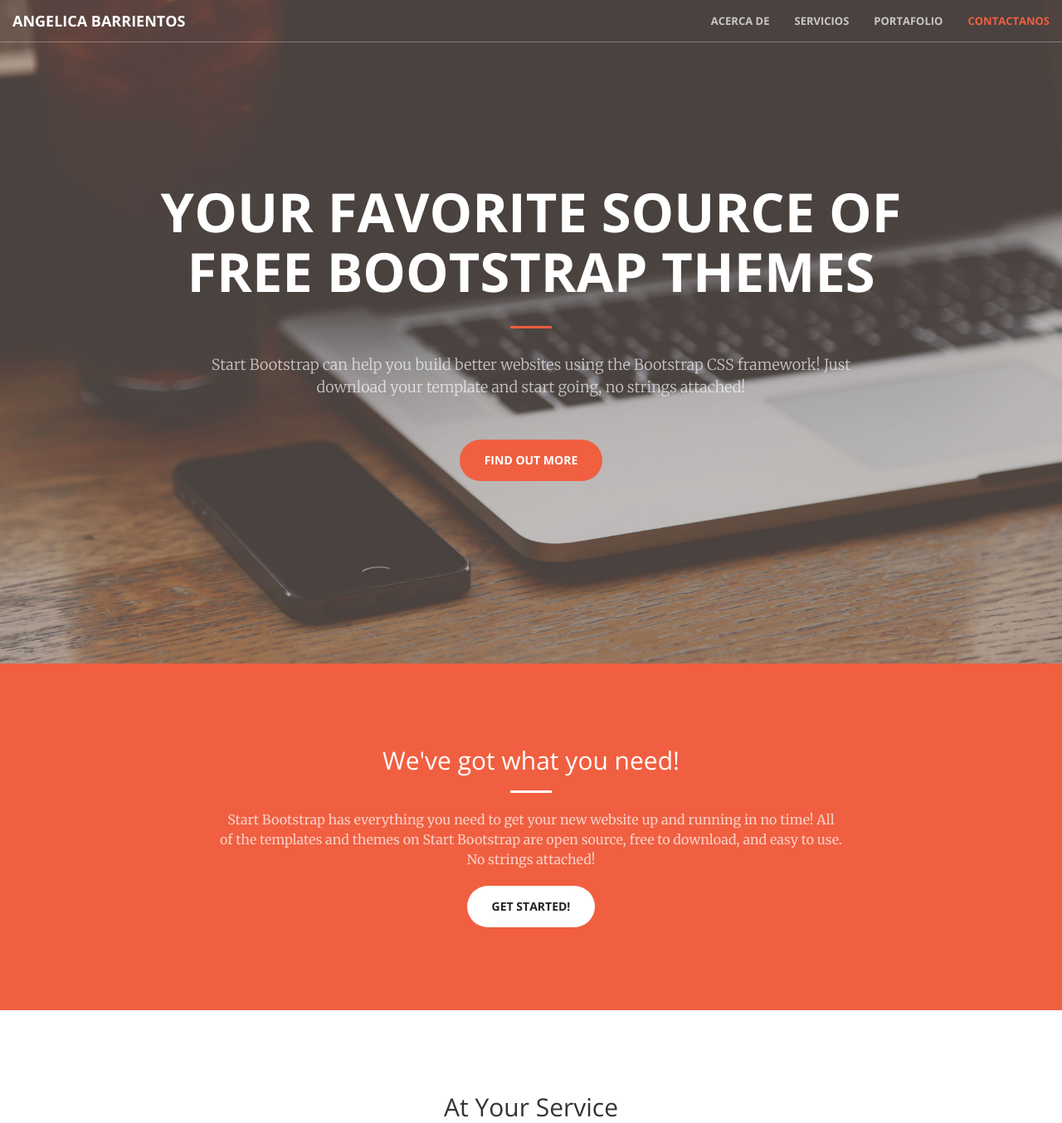
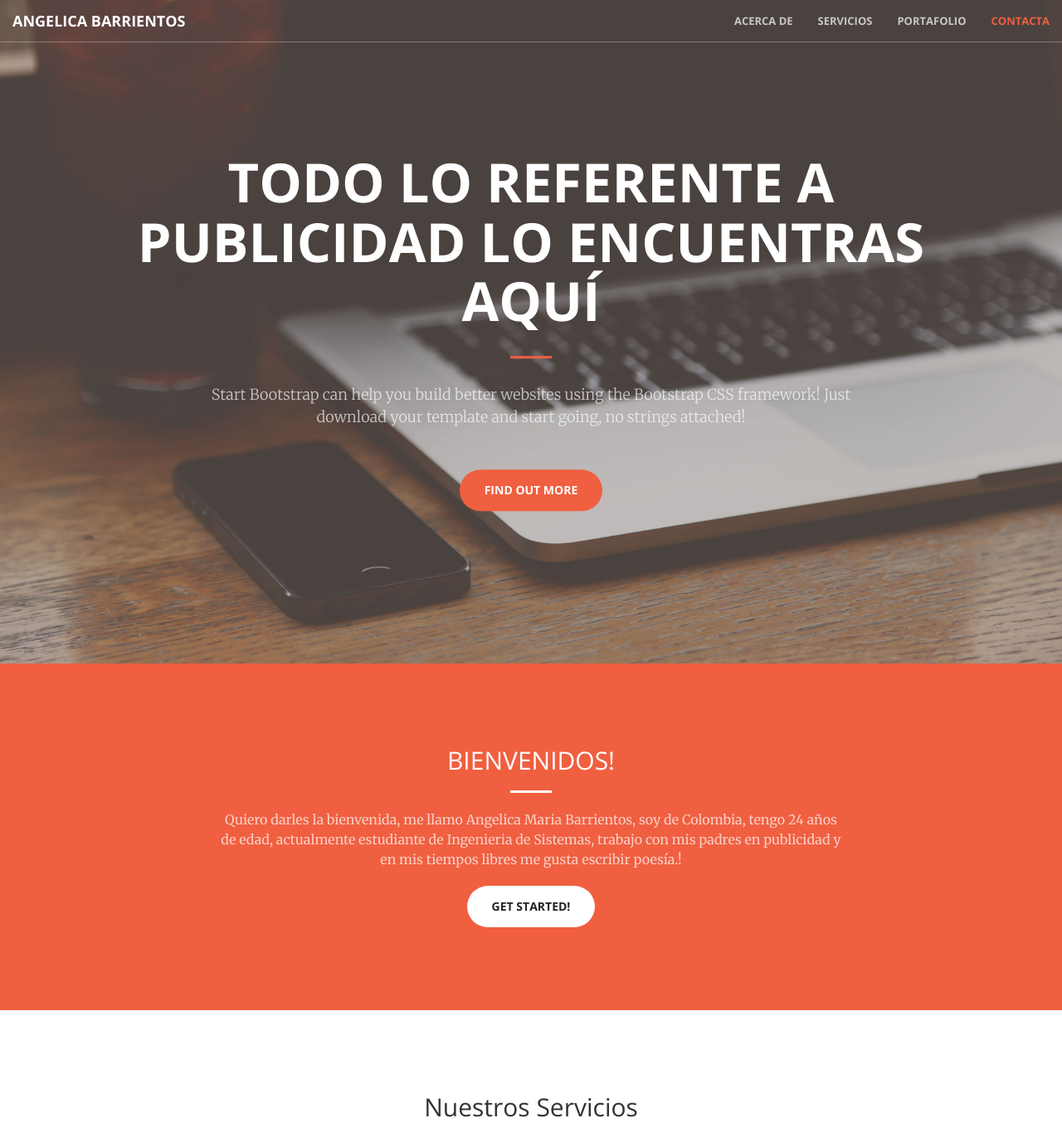
Before and after one commit to Angelita5/angelicabarrientos, a plain HTML site: page index.html in a window 1280 px wide. Shown: the top 1354 px of the page at 83% size. Drawn offline with nearby package versions, Linux system fonts and the light colour scheme.

Commit message:
Update index.html

```diff
--- a/index.html
+++ b/index.html
@@ -62,7 +62,7 @@
                         <a class="page-scroll" href="#portfolio">Portafolio</a>
                     </li>
                     <li>
-                        <a class="page-scroll" href="#contact">Contactanos</a>
+                        <a class="page-scroll" href="#contact">Contacta</a>
                     </li>
                 </ul>
             </div>
@@ -74,7 +74,7 @@
     <header>
         <div class="header-content">
             <div class="header-content-inner">
-                <h1>Your Favorite Source of Free Bootstrap Themes</h1>
+                <h1>Todo lo referente a Publicidad lo encuentras aquí</h1>
                 <hr>
                 <p>Start Bootstrap can help you build better websites using the Bootstrap CSS framework! Just download your template and start going, no strings attached!</p>
                 <a href="#about" class="btn btn-primary btn-xl page-scroll">Find Out More</a>
@@ -86,9 +86,9 @@
         <div class="container">
             <div class="row">
                 <div class="col-lg-8 col-lg-offset-2 text-center">
-                    <h2 class="section-heading">We've got what you need!</h2>
+                    <h2 class="section-heading">BIENVENIDOS!</h2>
                     <hr class="light">
-                    <p class="text-faded">Start Bootstrap has everything you need to get your new website up and running in no time! All of the templates and themes on Start Bootstrap are open source, free to download, and easy to use. No strings attached!</p>
+                    <p class="text-faded">Quiero darles la bienvenida, me llamo Angelica Maria Barrientos, soy de Colombia, tengo 24 años de edad, actualmente estudiante de Ingenieria de Sistemas, trabajo con mis padres en publicidad y en mis tiempos libres me gusta escribir poesía.!</p>
                     <a href="#" class="btn btn-default btn-xl">Get Started!</a>
                 </div>
             </div>
@@ -99,7 +99,7 @@
         <div class="container">
             <div class="row">
                 <div class="col-lg-12 text-center">
-                    <h2 class="section-heading">At Your Service</h2>
+                    <h2 class="section-heading">Nuestros Servicios</h2>
                     <hr class="primary">
                 </div>
             </div>
```
